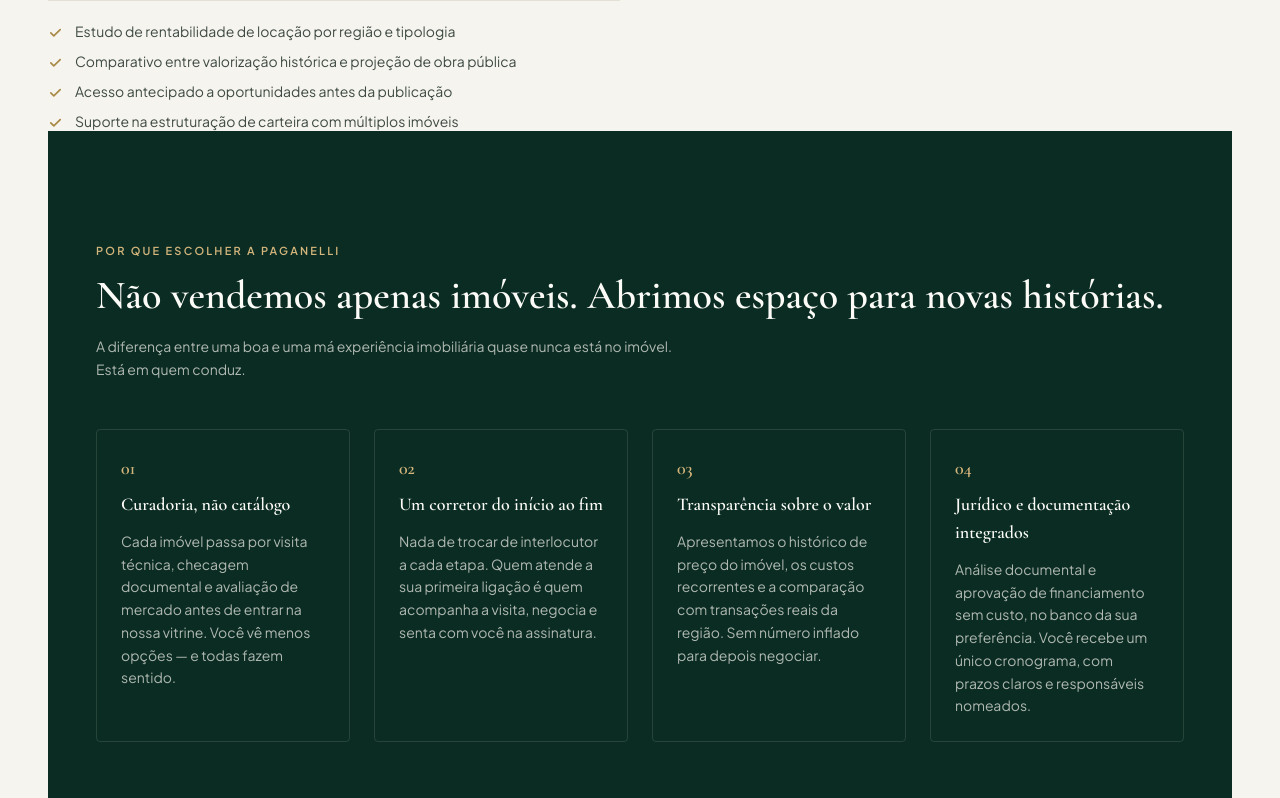
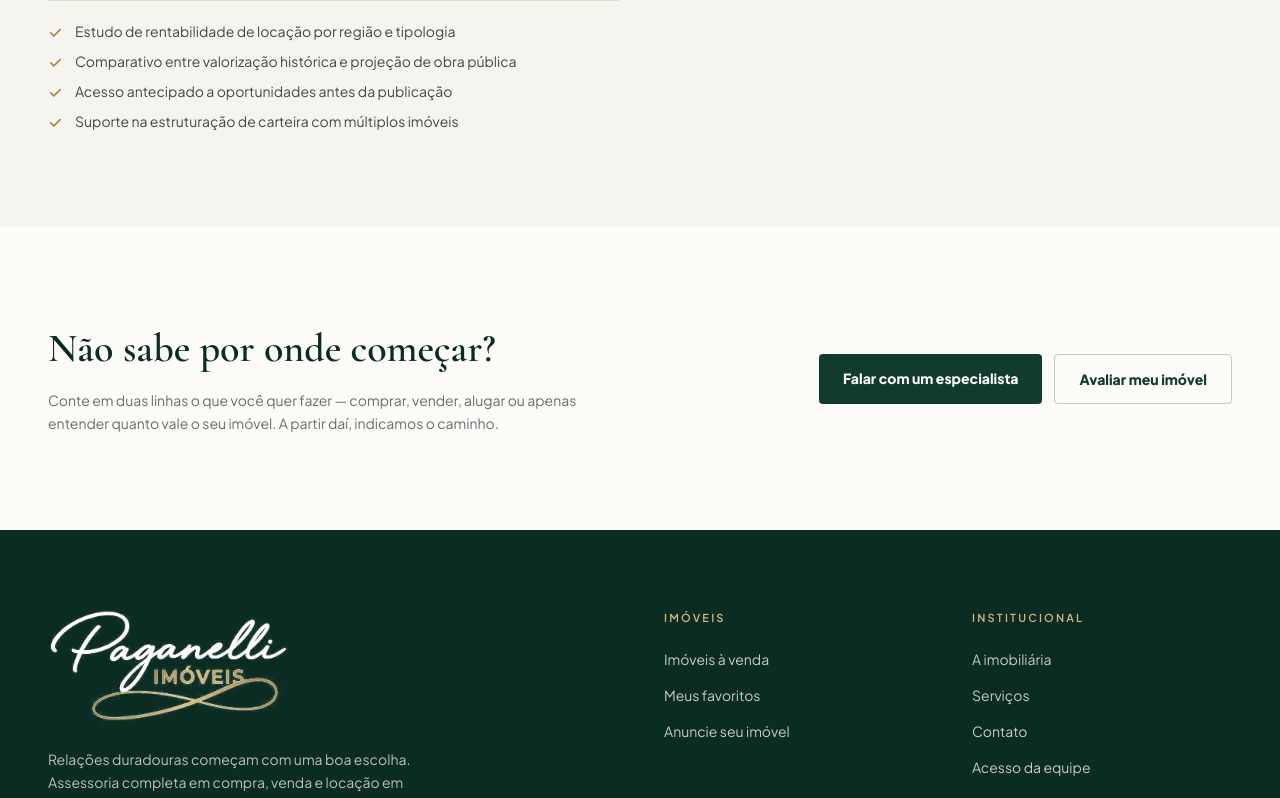
Before and after one commit to alanrisso-coder/paganelliimoveis, a Next.js app in the folder plataforma/: page /servicos in a window 1280 px wide. Shown: the part 1400-2198 px from the top of the page. Built offline with nearby package versions, Linux system fonts and the light colour scheme.

Commit message:
Remover seção Por que escolher a Paganelli da página de Serviços

```diff
--- a/plataforma/src/app/(site)/servicos/page.tsx
+++ b/plataforma/src/app/(site)/servicos/page.tsx
@@ -120,50 +120,6 @@
             </section>
           ))}
         </div>
-
-      {/* ------------------------------------------------- Por que escolher */}
-      <section className="bg-verde-900 py-20 text-areia-100 lg:py-28">
-        <div className="container-paganelli">
-          <p className="eyebrow text-dourado-400">Por que escolher a Paganelli</p>
-          <h2 className="mt-3 font-display text-3xl text-areia-50 lg:text-[2.5rem]">
-            Não vendemos apenas imóveis. Abrimos espaço para novas histórias.
-          </h2>
-          <p className="mt-4 max-w-xl text-sm leading-relaxed text-areia-100/70">
-            A diferença entre uma boa e uma má experiência imobiliária quase nunca está no imóvel. Está em quem conduz.
-          </p>
-
-          <ul className="mt-12 grid gap-6 sm:grid-cols-2 lg:grid-cols-4">
-            {[
-              {
-                numero: "01",
-                titulo: "Curadoria, não catálogo",
-                texto: "Cada imóvel passa por visita técnica, checagem documental e avaliação de mercado antes de entrar na nossa vitrine. Você vê menos opções — e todas fazem sentido."
-              },
-              {
-                numero: "02",
-                titulo: "Um corretor do início ao fim",
-                texto: "Nada de trocar de interlocutor a cada etapa. Quem atende a sua primeira ligação é quem acompanha a visita, negocia e senta com você na assinatura."
-              },
-              {
-                numero: "03",
-                titulo: "Transparência sobre o valor",
-                texto: "Apresentamos o histórico de preço do imóvel, os custos recorrentes e a comparação com transações reais da região. Sem número inflado para depois negociar."
-              },
-              {
-                numero: "04",
-                titulo: "Jurídico e documentação integrados",
-                texto: "Análise documental e aprovação de financiamento sem custo, no banco da sua preferência. Você recebe um único cronograma, com prazos claros e responsáveis nomeados."
-              }
-            ].map((item) => (
-              <li key={item.numero} className="rounded-sm border border-areia-100/12 p-6">
-                <p className="font-display text-lg text-dourado-400">{item.numero}</p>
-                <h3 className="mt-2 font-display text-lg text-areia-50">{item.titulo}</h3>
-                <p className="mt-3 text-sm leading-relaxed text-areia-100/70">{item.texto}</p>
-              </li>
-            ))}
-          </ul>
-        </div>
-      </section>
       </div>
 
       <section className="bg-areia-50 py-20 lg:py-24">
```
